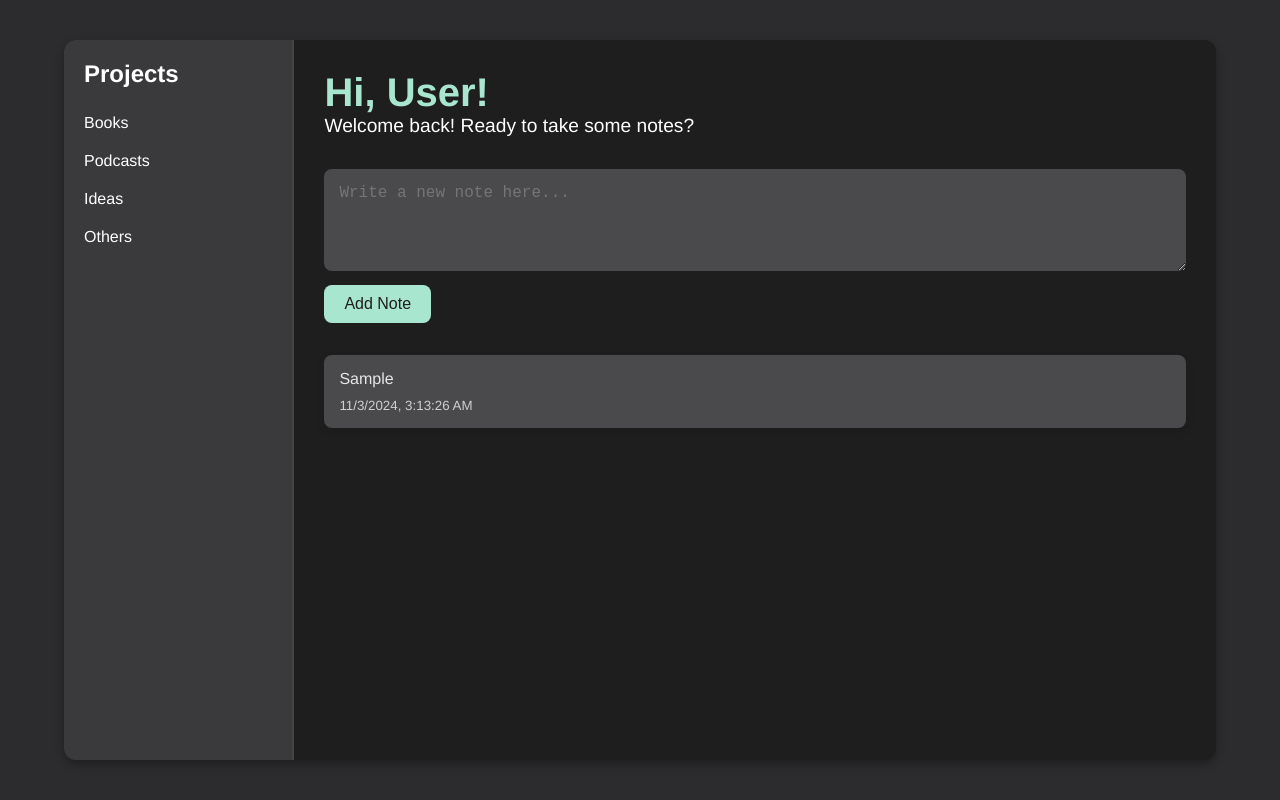
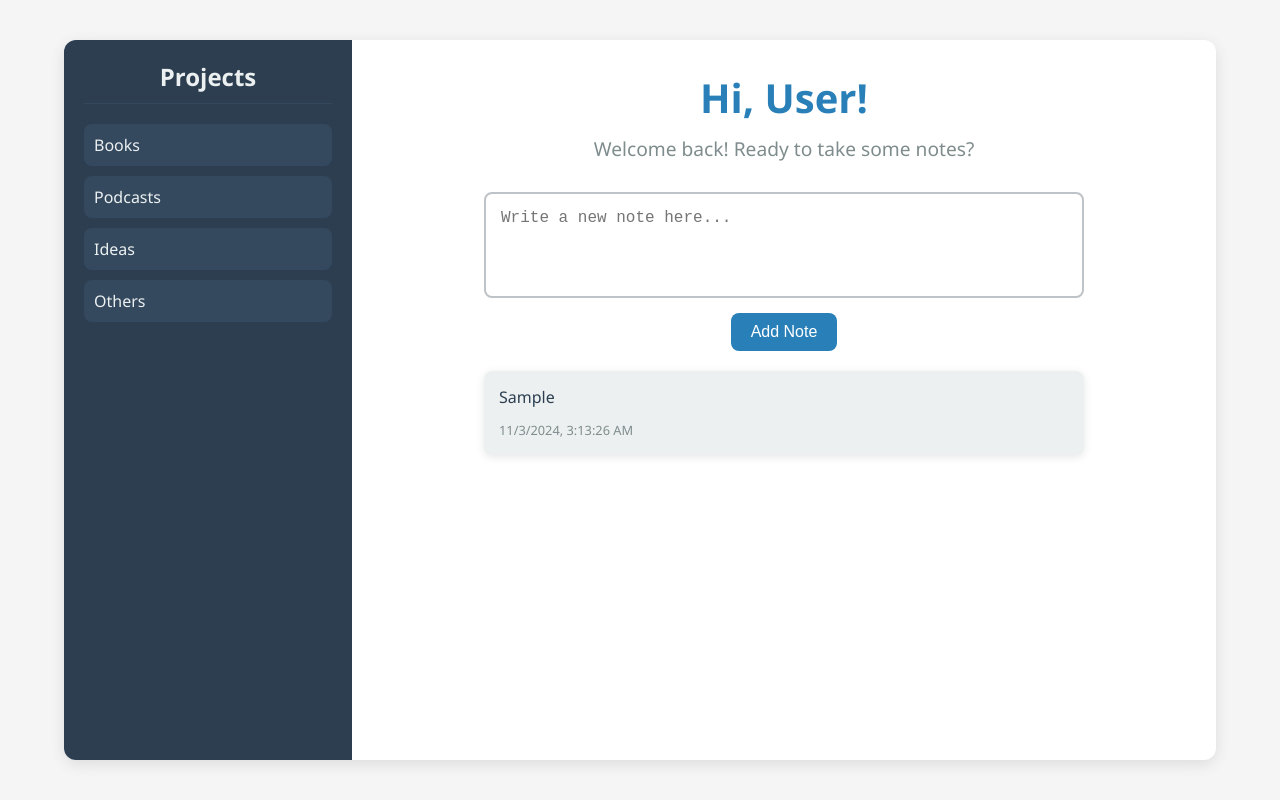
Before and after one commit to jeffrieskevin/QuickNotePWA, a plain HTML site: page index.html in a window 1280 px wide. Both pictures are taken after typing "Sample" into the empty fields and a click on the button "Add Note". Drawn offline with Linux system fonts and the light colour scheme.

Commit message:
Update style.css

```diff
--- a/style.css
+++ b/style.css
@@ -1,4 +1,4 @@
-/* General Reset */
+/* Reset some default styles */
 * {
   margin: 0;
   padding: 0;
@@ -6,38 +6,40 @@
 }
 
 body {
-  font-family: 'Helvetica Neue', Arial, sans-serif;
-  background-color: #2c2c2e; /* Dark Grey Background */
-  color: #ffffff; /* White Text */
+  font-family: 'Segoe UI', Tahoma, Geneva, Verdana, sans-serif;
+  background-color: #f5f5f5; /* Light Grey Background */
+  color: #333; /* Dark Grey Text */
+  height: 100vh;
   display: flex;
   justify-content: center;
   align-items: center;
-  height: 100vh;
 }
 
-/* App Container */
 .app-container {
   display: flex;
   width: 90%;
   max-width: 1200px;
   height: 90vh;
-  background-color: #1e1e1e; /* Slightly Darker for the Container */
+  background-color: #ffffff; /* White Background for Container */
   border-radius: 12px;
+  box-shadow: 0 4px 15px rgba(0, 0, 0, 0.1);
   overflow: hidden;
-  box-shadow: 0 4px 10px rgba(0, 0, 0, 0.3);
 }
 
-/* Sidebar */
+/* Sidebar Styling */
 .sidebar {
-  width: 20%;
-  background-color: #3a3a3c; /* Darker Grey for Sidebar */
+  width: 25%;
+  background-color: #2c3e50; /* Dark Blue-Grey */
+  color: #ecf0f1; /* Light Grey Text */
   padding: 20px;
-  border-right: 2px solid #444;
 }
 
 .sidebar h2 {
   font-size: 1.5rem;
-  margin-bottom: 1rem;
+  margin-bottom: 20px;
+  text-align: center;
+  border-bottom: 1px solid #34495e;
+  padding-bottom: 10px;
 }
 
 .project-list {
@@ -45,79 +47,106 @@ body {
 }
 
 .project-list li {
-  padding: 10px 0;
+  padding: 10px;
+  margin-bottom: 10px;
+  background-color: #34495e;
+  border-radius: 8px;
   cursor: pointer;
-  transition: color 0.3s ease-in-out;
+  transition: background-color 0.3s ease;
 }
 
 .project-list li:hover {
-  color: #a8e6cf; /* Light accent color on hover */
+  background-color: #3d566e;
 }
 
-/* Main Content */
+/* Main Content Styling */
 .main-content {
-  width: 80%;
+  width: 75%;
   padding: 30px;
-  overflow-y: auto;
+  display: flex;
+  flex-direction: column;
+  align-items: center;
+}
+
+.welcome {
+  text-align: center;
+  margin-bottom: 30px;
 }
 
 .welcome h1 {
   font-size: 2.5rem;
-  color: #a8e6cf; /* Soft Accent Color */
+  margin-bottom: 10px;
+  color: #2980b9; /* Blue Accent */
 }
 
 .welcome p {
   font-size: 1.2rem;
-  margin-bottom: 2rem;
+  color: #7f8c8d; /* Grey Accent */
 }
 
 .note-prompt {
-  margin-bottom: 2rem;
+  width: 100%;
+  display: flex;
+  flex-direction: column;
+  align-items: center;
 }
 
 #new-note {
   width: 100%;
+  max-width: 600px;
   padding: 15px;
   font-size: 1rem;
-  border: none;
+  border: 2px solid #bdc3c7;
   border-radius: 8px;
-  background-color: #4a4a4c; /* Dark Input Background */
-  color: #ffffff; /* White Text */
+  resize: none;
+  margin-bottom: 15px;
   outline: none;
-  margin-bottom: 10px;
+  transition: border-color 0.3s ease;
+}
+
+#new-note:focus {
+  border-color: #2980b9; /* Blue Border on Focus */
 }
 
 #add-note-btn {
-  background-color: #a8e6cf; /* Light Accent */
-  color: #1e1e1e;
+  background-color: #2980b9; /* Blue Background */
+  color: #ffffff; /* White Text */
   border: none;
   padding: 10px 20px;
   font-size: 1rem;
   border-radius: 8px;
   cursor: pointer;
-  transition: background-color 0.3s ease-in-out;
+  transition: background-color 0.3s ease;
 }
 
 #add-note-btn:hover {
-  background-color: #88d8b0; /* Slightly Darker Accent */
+  background-color: #1f6391; /* Darker Blue on Hover */
 }
 
-/* Notes Container */
+/* Notes Container Styling */
 .notes-container {
+  width: 100%;
+  max-width: 600px;
   margin-top: 20px;
+  display: flex;
+  flex-direction: column;
 }
 
 .note {
-  background-color: #4a4a4c;
+  background-color: #ecf0f1; /* Light Grey Background */
+  color: #2c3e50; /* Dark Text */
   padding: 15px;
   border-radius: 8px;
   margin-bottom: 15px;
-  color: #e6e6e6;
-  box-shadow: 0 4px 8px rgba(0, 0, 0, 0.1);
+  box-shadow: 0 2px 8px rgba(0, 0, 0, 0.1);
+}
+
+.note p {
+  font-size: 1rem;
+  margin-bottom: 10px;
 }
 
 .note small {
-  display: block;
-  margin-top: 10px;
-  color: #cfcfcf;
+  font-size: 0.8rem;
+  color: #7f8c8d; /* Grey Text */
 }
```
